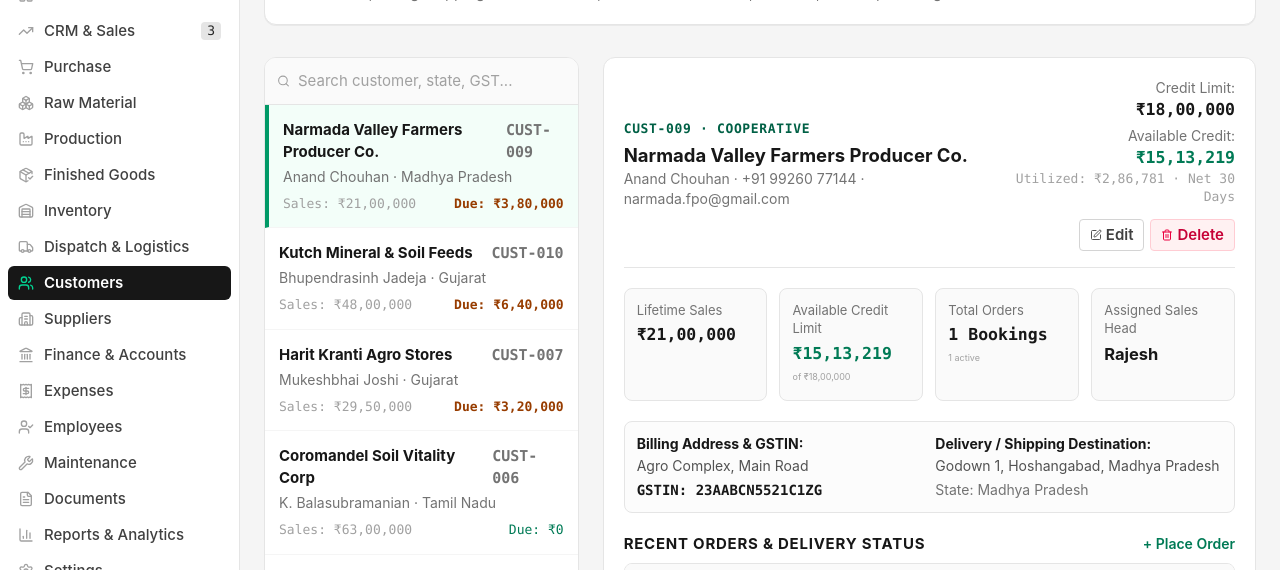
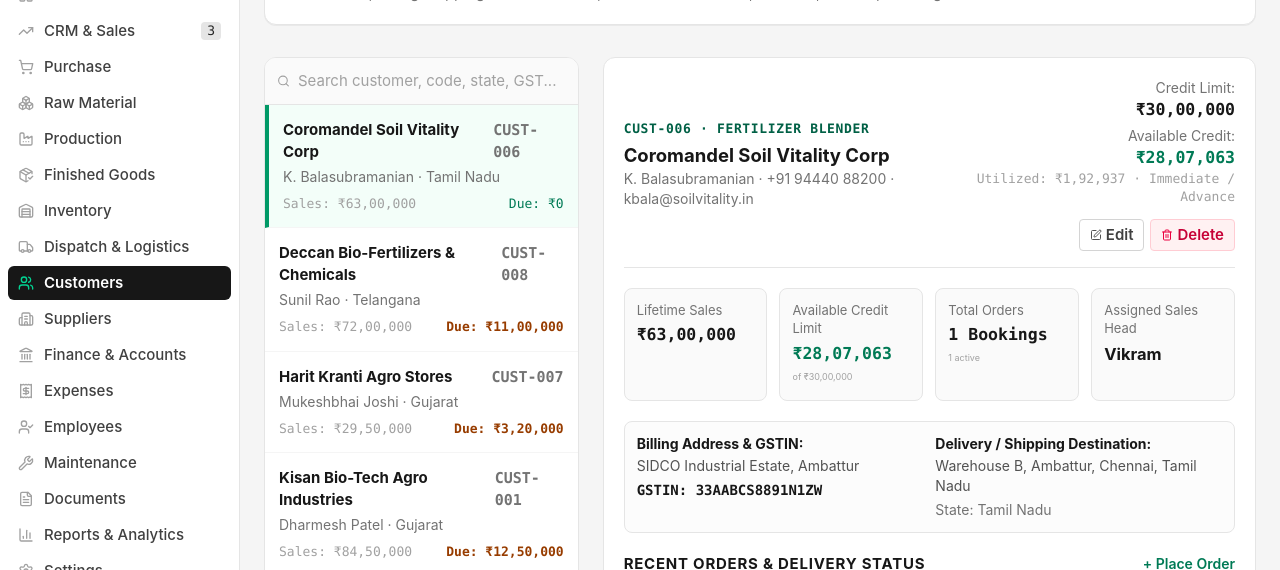
Before and after one commit to bhavaniagro/bhavani-agro, a React (Vite) app in the folder client/: page /customers in a window 1280 px wide. Shown: the part 153-723 px from the top of the page. Built offline with nearby package versions, Linux system fonts and the light colour scheme; no server answers.

Commit message:
feat(customers): sort customer list A to Z alphabetically by name

```diff
--- a/client/src/components/modals/QuickAddModal.tsx
+++ b/client/src/components/modals/QuickAddModal.tsx
@@ -404,7 +404,9 @@ export const QuickAddModal: React.FC = () => {
                   value={soCustomer}
                   onChange={setSoCustomer}
                   placeholder="Select Customer"
-                  options={customers.map(c => ({ value: c.id, label: `${c.customerName} (${c.state})` }))}
+                  options={[...customers]
+                    .sort((a, b) => a.customerName.localeCompare(b.customerName, undefined, { sensitivity: 'base' }))
+                    .map(c => ({ value: c.id, label: `${c.customerName}${c.state ? ` (${c.state})` : ''}` }))}
                 />
               </div>
 
--- a/client/src/components/modules/CustomersModule.tsx
+++ b/client/src/components/modules/CustomersModule.tsx
@@ -54,12 +54,15 @@ export const CustomersModule: React.FC = () => {
     return () => window.removeEventListener('keydown', handleKeyDown);
   }, [editingCustomer, deletingCustomerId]);
 
-  const filteredCustomers = sortByLatest(customers.filter(c =>
-    c.customerName.toLowerCase().includes(searchTerm.toLowerCase()) ||
-    c.companyName.toLowerCase().includes(searchTerm.toLowerCase()) ||
-    c.gstin.toLowerCase().includes(searchTerm.toLowerCase()) ||
-    c.state.toLowerCase().includes(searchTerm.toLowerCase())
-  ));
+  const filteredCustomers = customers
+    .filter(c =>
+      c.customerName.toLowerCase().includes(searchTerm.toLowerCase()) ||
+      c.companyName.toLowerCase().includes(searchTerm.toLowerCase()) ||
+      c.code.toLowerCase().includes(searchTerm.toLowerCase()) ||
+      c.gstin.toLowerCase().includes(searchTerm.toLowerCase()) ||
+      c.state.toLowerCase().includes(searchTerm.toLowerCase())
+    )
+    .sort((a, b) => a.customerName.localeCompare(b.customerName, undefined, { sensitivity: 'base' }));
 
   const activeCustomer = selectedCustomer || filteredCustomers[0];
 
@@ -132,7 +135,7 @@ export const CustomersModule: React.FC = () => {
             <Search className="w-3.5 h-3.5 text-neutral-400" />
             <input
               type="text"
-              placeholder="Search customer, state, GST..."
+              placeholder="Search customer, code, state, GST..."
               value={searchTerm}
               onChange={(e) => setSearchTerm(e.target.value)}
               className="text-xs bg-transparent outline-none w-full text-neutral-900 placeholder:text-neutral-400"
```
